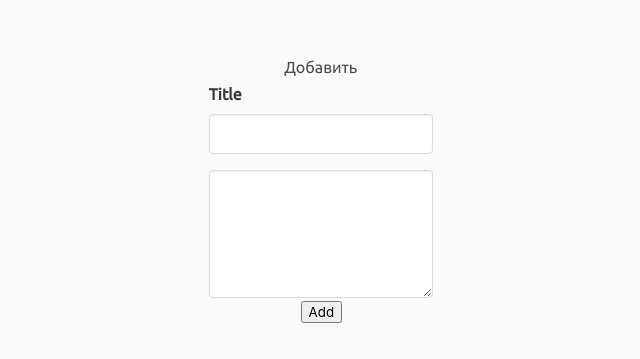
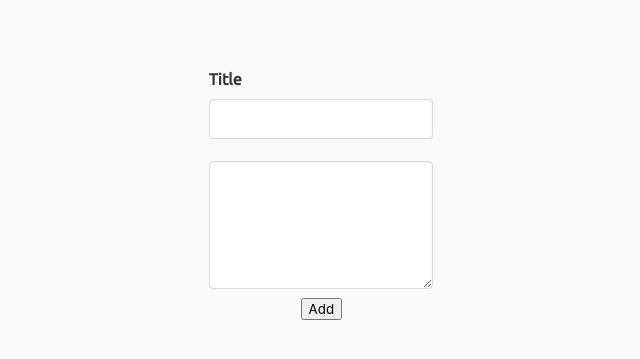
Before and after one commit to mitisit89/NoteApp, a Vue app in the folder client/: page /create in a window 1280 px wide. Shown: the part 107-466 px from the top of the page, without its empty margins (252-892 px from the left). Built offline with nearby package versions, Linux system fonts and the light colour scheme.

Commit message:
provide tittle

```diff
--- a/client/src/components/Form.vue
+++ b/client/src/components/Form.vue
@@ -1,6 +1,6 @@
 <template>
   <form @submit.prevent="onSubmint">
-    <h2>Добавить</h2>
+      <h1>{{formTitle}}</h1>
      <b-field label="Title">
     <b-input type="text" v-model="title" /></b-field>
     <b-input type='textarea' v-model="body"></b-input>
@@ -9,6 +9,7 @@
 </template>
 <script>
 export default {
+  props:['formTitle'],
   data() {
     return {
       title: "",
--- /dev/null
+++ b/client/src/views/EditNote.vue
@@ -0,0 +1,14 @@
+<template>
+  <Form formTitle="Edit" />
+</template>
+
+<script>
+import Form from '../components/Form.vue';
+export default {
+  components: { Form },
+}
+</script>
+
+<style>
+
+</style>
```
